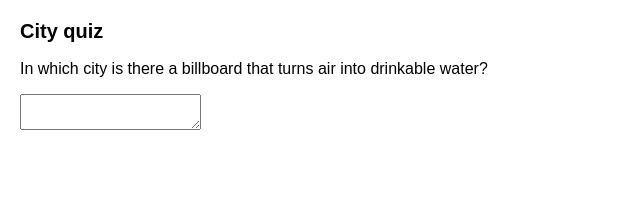
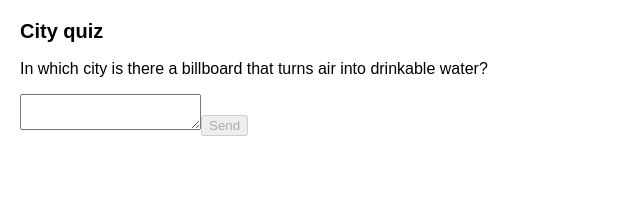
Before and after one commit to zelitosaide/react-js-course, a React (Create React App) app: page / in a window 1280 px wide. Shown: the top 205 px of the page, without its empty margins (0-640 px from the left). Built offline with nearby package versions, Linux system fonts and the light colour scheme.

Commit message:
Managing State

```diff
--- a/src/learn/learn-react/managing-state/index.js
+++ b/src/learn/learn-react/managing-state/index.js
@@ -31,6 +31,9 @@ function Form() {
           onChange={handleTextareaChange}
           disabled={status === "submitting"}
         />
+        <button disabled={answer.length === 0 || status === "submitting"}>
+          Send
+        </button>
       </form>
     </>
   );
```
